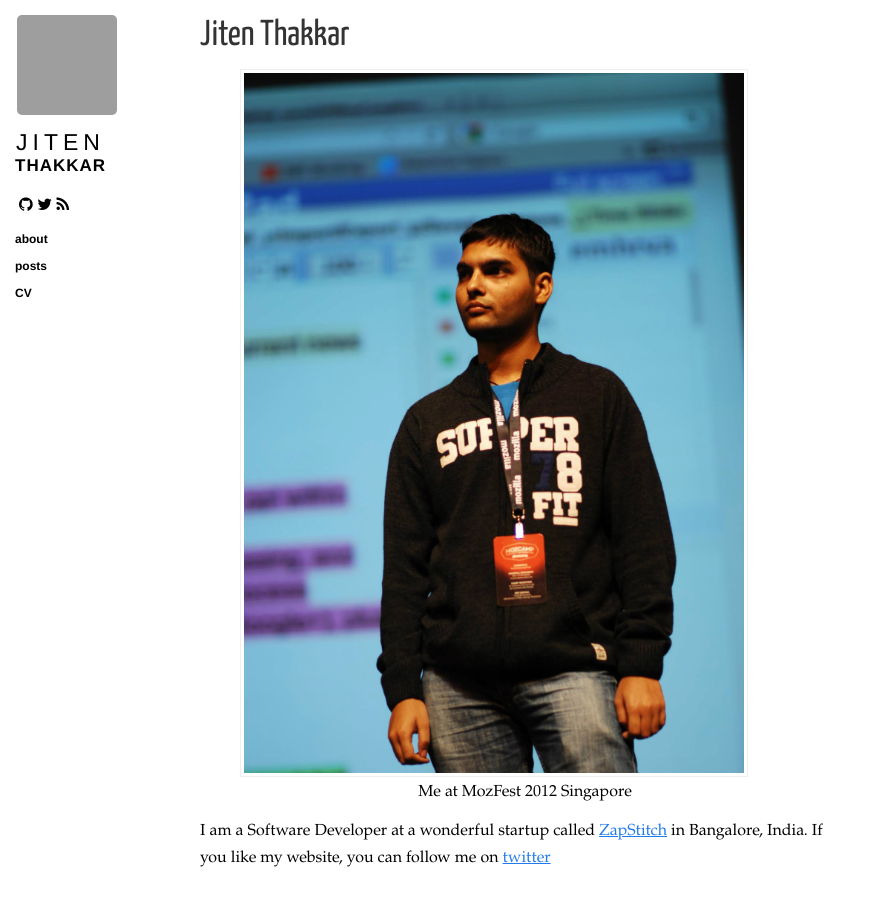
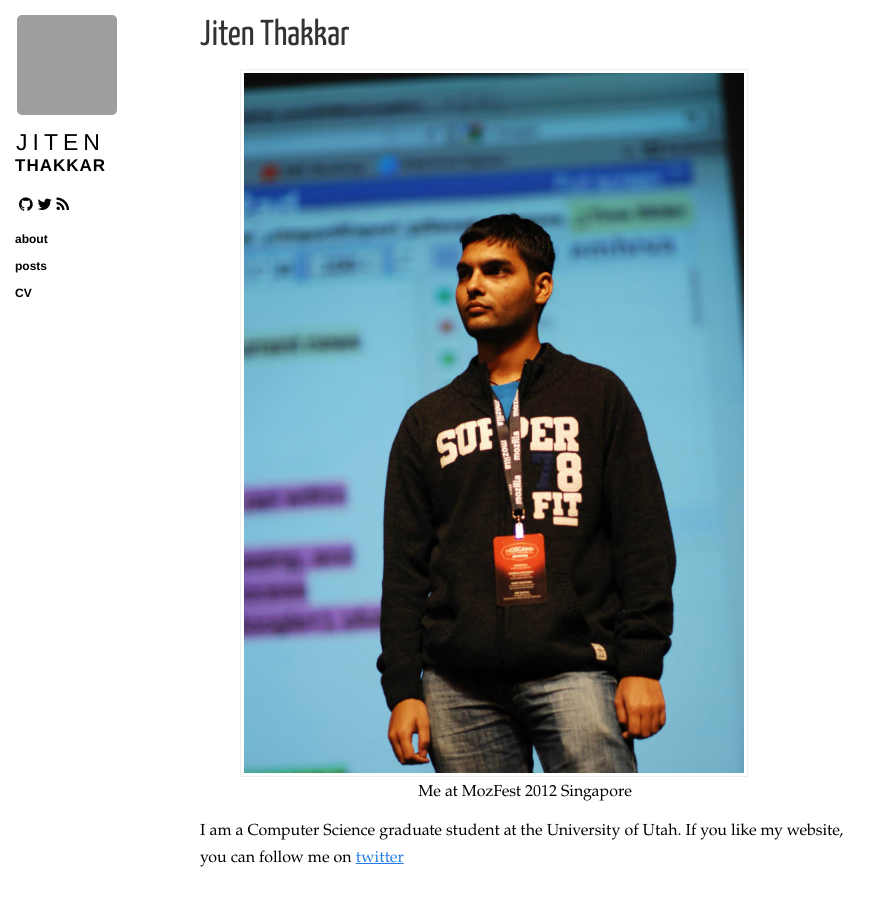
Before and after one commit to jiten-thakkar/jiten-thakkar.github.io, a Jekyll site: the page built from about.md, in a window 1280 px wide. Shown: the whole page, without its empty margins (0-891 px from the left). Built offline with Jekyll 4.4.1, drawn with Linux system fonts in a browser that asks for light colours; nearby versions of some CDN libraries; Markdown is read by kramdown in place of the engine named in the settings; grey boxes are pictures that could not be loaded.

Commit message:
Updated current where abouts

```diff
--- a/about.md
+++ b/about.md
@@ -9,5 +9,5 @@ title: About
 	  <img src="/assets/737205_565156080164536_1925247615_o(1).jpg" alt="Me at MozFest 2012 Singapore" width="500" height="700">
 	  <figcaption>Me at MozFest 2012 Singapore</figcaption>
   </figure>
-  <p>I am a Software Developer at a wonderful startup called <a href="http://www.zapstitch.com"  target="_blank">ZapStitch</a> in Bangalore, India. If you like my website, you can follow me on <a href="https://twitter.com/jiten_mt" target="_blank">twitter</a></p>
+  <p>I am a Computer Science graduate student at the University of Utah. If you like my website, you can follow me on <a href="https://twitter.com/jiten_mt" target="_blank">twitter</a></p>
 </section>
```
